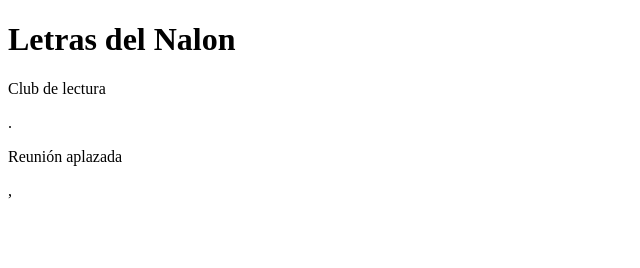
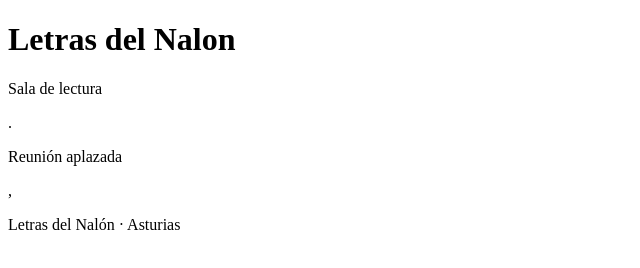
Before and after one commit to sandraMartina/club-lectura, a plain HTML site: page index.html in a window 1280 px wide. Shown: the whole page, without its empty margins (0-640 px from the left). Drawn offline with Linux system fonts and the light colour scheme.

Commit message:
Update index.html
pie de pagina

```diff
--- a/index.html
+++ b/index.html
@@ -8,13 +8,14 @@
 <body>
   <!-- cabecera -->
     <h1>Letras del Nalon</h1>
-    <p>Club de lectura</p>.
+    <p>Sala de lectura</p>.
 
   <!-- contenido -->
 
     <p>Reunión aplazada</p>,
 
   <!-- pie -->
+  <p>Letras del Nalón · Asturias</p>
 
 </body>
 </html>
```
